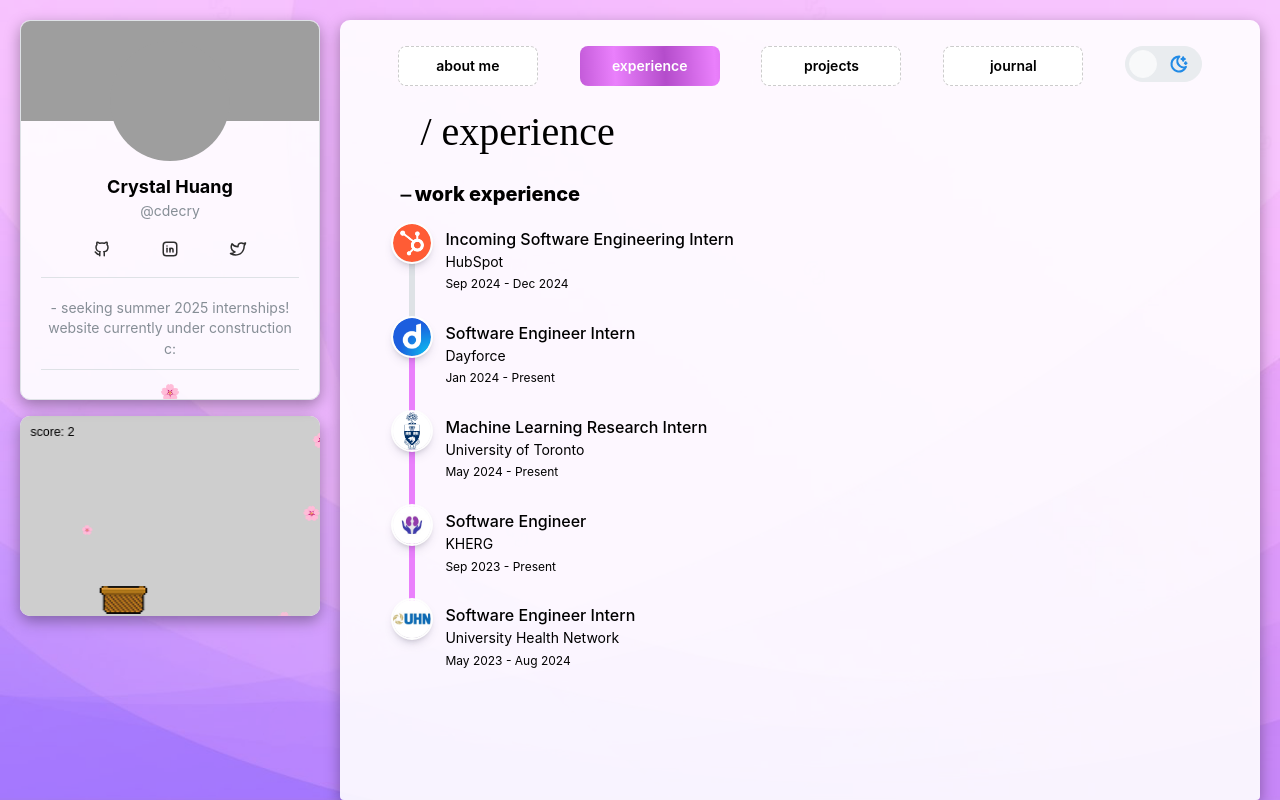
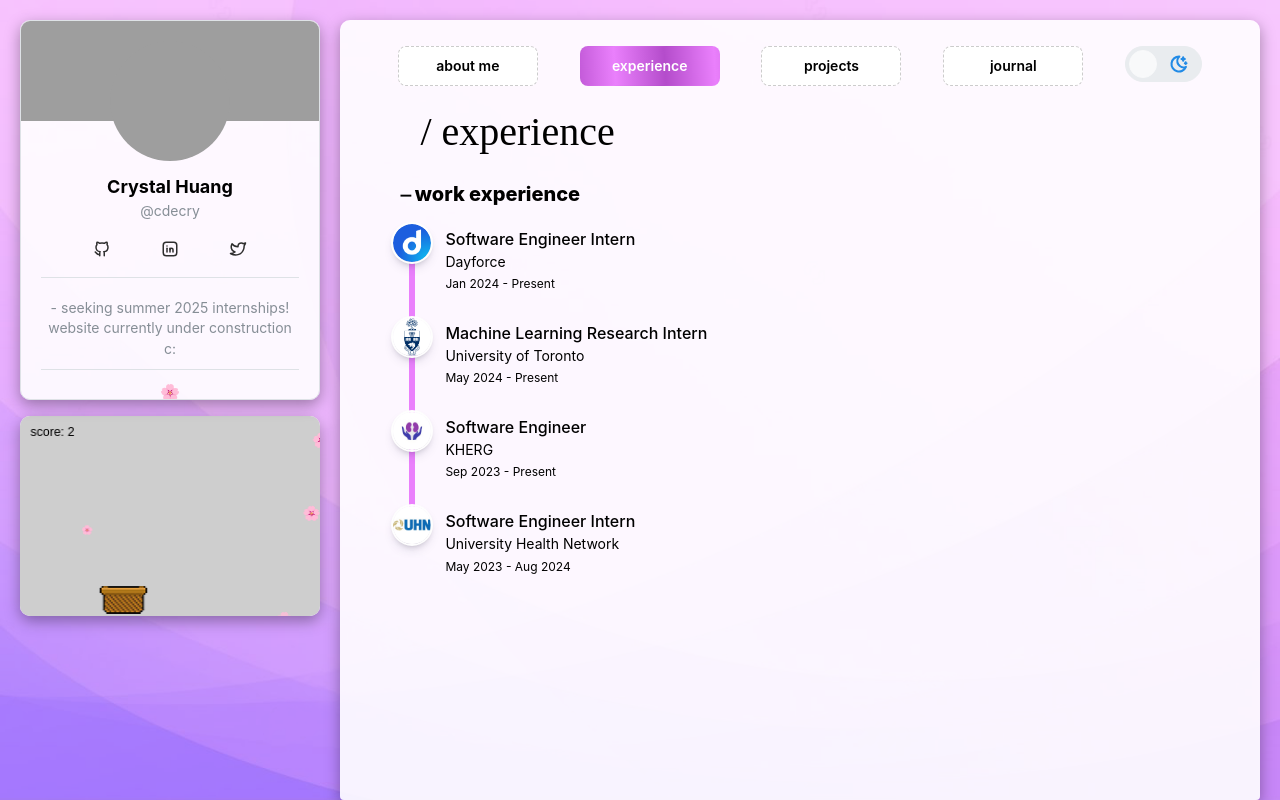
Before and after one commit to cdecry/cdecry.github.io, a React (Create React App) app: page / in a window 1280 px wide. Both pictures are taken after a click on the button "experience". Built offline with nearby package versions, Linux system fonts and the light colour scheme; grey boxes are pictures that could not be loaded; a web font is replaced by a local one.

Commit message:
Hide experience

```diff
--- a/package.json
+++ b/package.json
@@ -1,6 +1,7 @@
 {
   "name": "cdecry",
   "version": "0.1.0",
+  "homepage": ".",
   "private": true,
   "dependencies": {
     "@mantine/core": "^7.7.1",
@@ -21,6 +22,8 @@
     "web-vitals": "^2.1.4"
   },
   "scripts": {
+    "predeploy": "npm run build",
+    "deploy": "gh-pages -d build",
     "start": "react-scripts start",
     "build": "react-scripts build",
     "test": "react-scripts test",
@@ -45,6 +48,7 @@
     ]
   },
   "devDependencies": {
+    "gh-pages": "^6.1.1",
     "postcss": "^8.4.38",
     "postcss-preset-mantine": "^1.13.0",
     "postcss-simple-vars": "^7.0.1",
--- a/src/components/experience/Experience.tsx
+++ b/src/components/experience/Experience.tsx
@@ -39,13 +39,13 @@
         //     date: "Jan 2025 - Apr 2025",
         //     location: "Vancouver, BC"
         // },
-        {
-            title: "Incoming Software Engineering Intern",
-            company: "HubSpot",
-            icon: hubspotIcon,
-            date: "Sep 2024 - Dec 2024",
-            location: "Cambridge, MA"
-        },
+        // {
+        //     title: "Incoming Software Engineering Intern",
+        //     company: "HubSpot",
+        //     icon: hubspotIcon,
+        //     date: "Sep 2024 - Dec 2024",
+        //     location: "Cambridge, MA"
+        // },
         {
             title: "Software Engineer Intern",
             company: "Dayforce",
```
Also changed, not shown: 1 other file (tests, documents, lock files or other folders).
